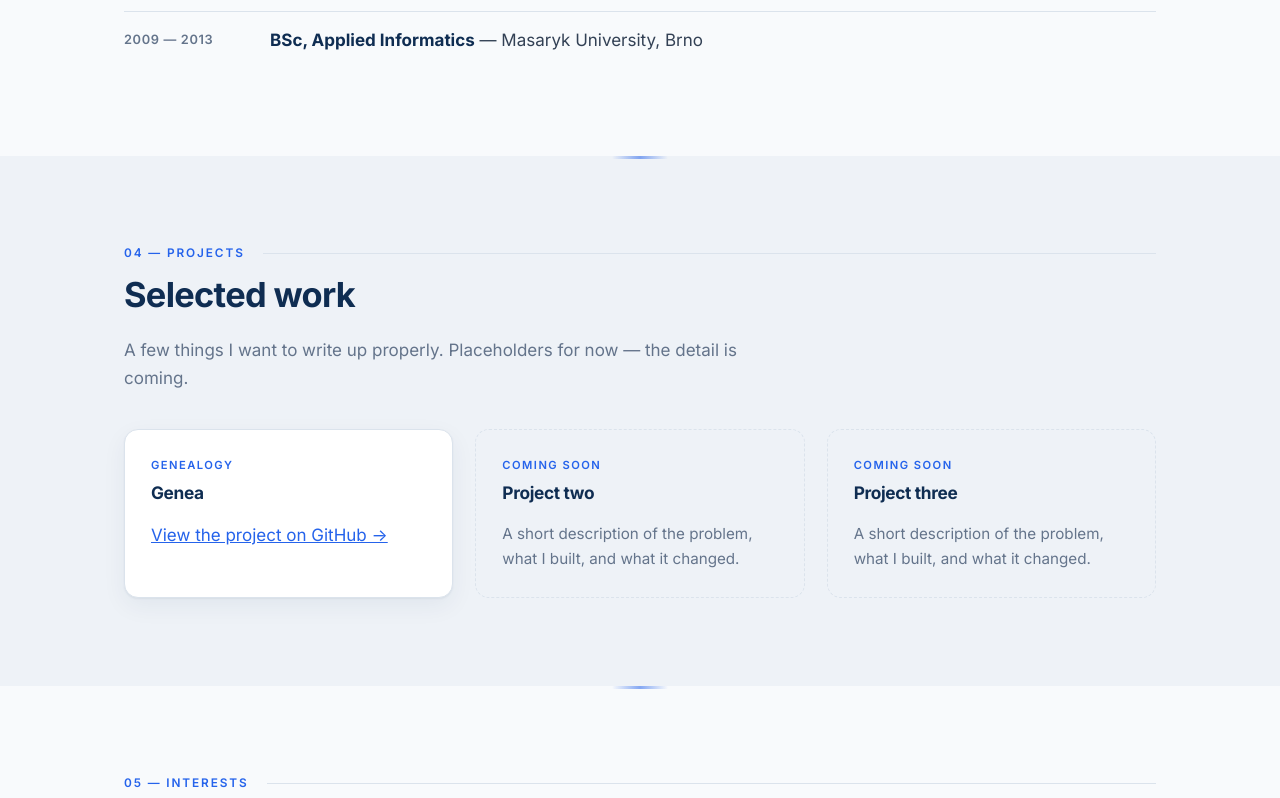
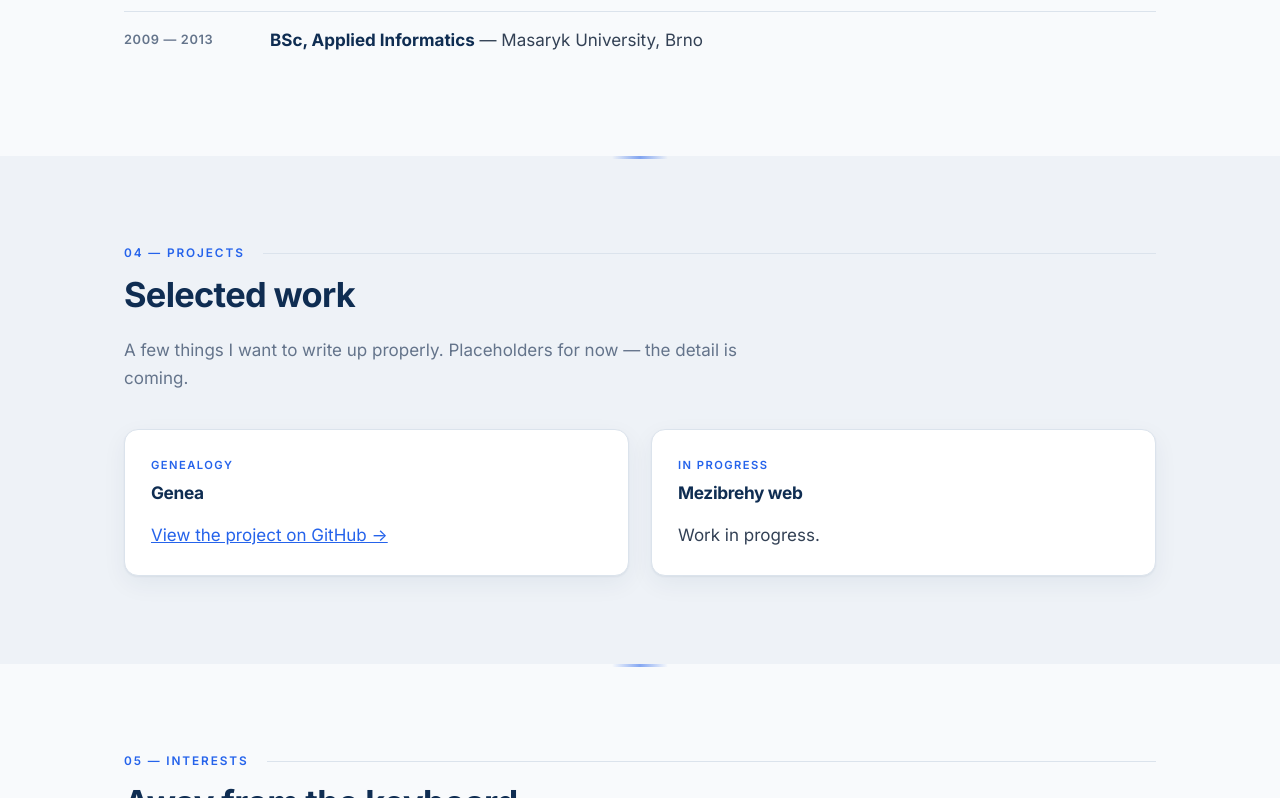
Before and after one commit to jrumanov/jrumanov.github.io, a plain HTML site: page index.html in a window 1280 px wide. Shown: the part 3362-4160 px from the top of the page. Drawn offline with Linux system fonts and the light colour scheme.

Commit message:
Add Mezibrehy web card and drop third project placeholder
Co-Authored-By: Claude Sonnet 5.5 <noreply@anthropic.com>

```diff
--- a/index.html
+++ b/index.html
@@ -221,15 +221,10 @@
         <h3>Genea</h3>
         <p><a href="https://github.com/jrumanov/genea" target="_blank" rel="noopener">View the project on GitHub &rarr;</a></p>
       </article>
-      <article class="card card-placeholder">
-        <p class="card-kicker">Coming soon</p>
-        <h3>Project two</h3>
-        <p>A short description of the problem, what I built, and what it changed.</p>
-      </article>
-      <article class="card card-placeholder">
-        <p class="card-kicker">Coming soon</p>
-        <h3>Project three</h3>
-        <p>A short description of the problem, what I built, and what it changed.</p>
+      <article class="card">
+        <p class="card-kicker">In progress</p>
+        <h3>Mezibrehy web</h3>
+        <p>Work in progress.</p>
       </article>
     </div>
   </div>
```
